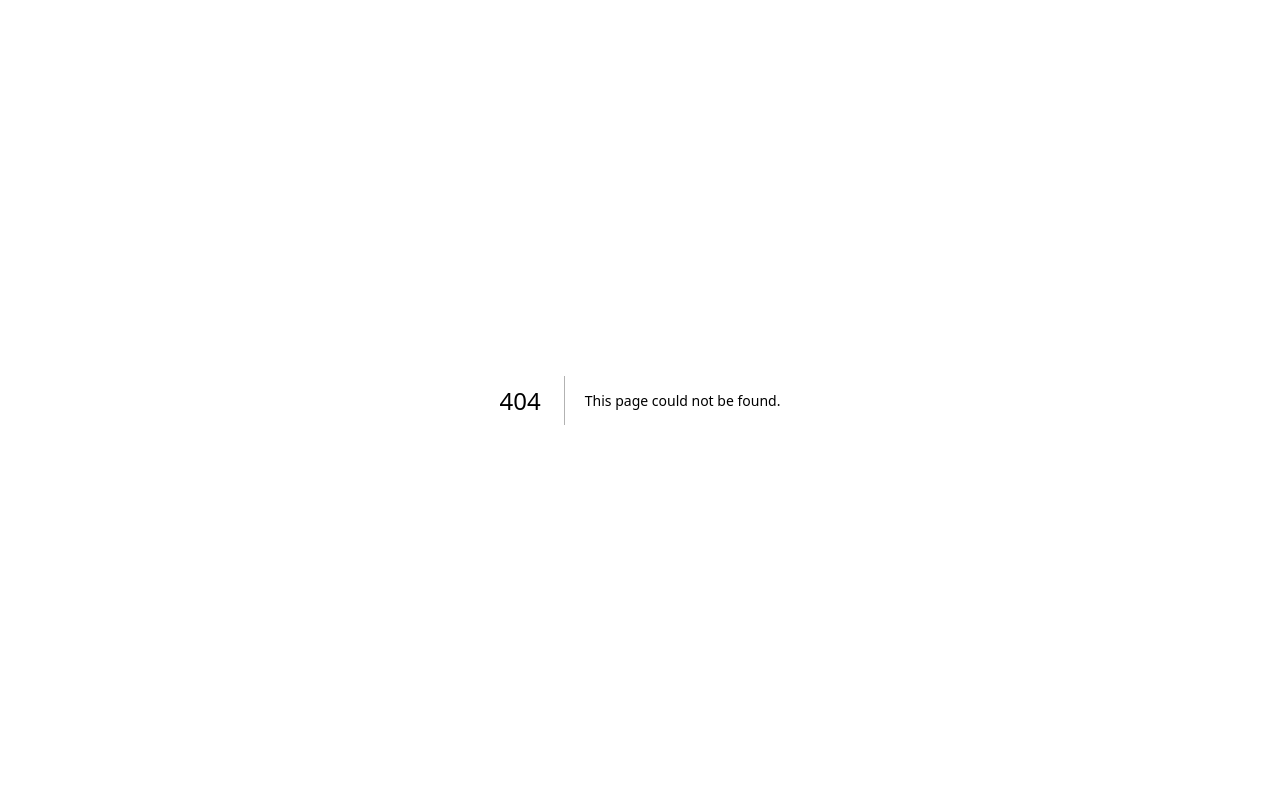
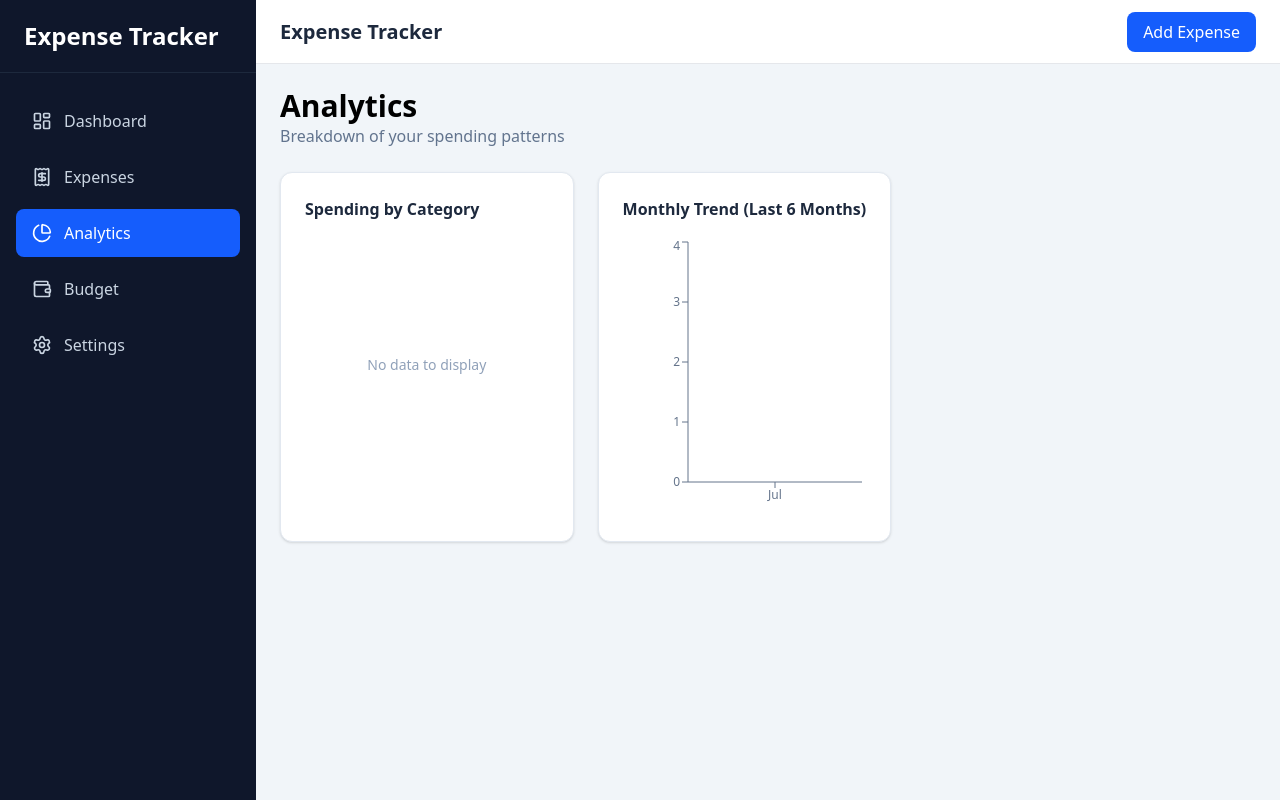
Before and after one commit to rohitshah316/next-js-expense-tracker, a Next.js app: page /dashboard/analytics in a window 1280 px wide. Before the commit this address had no page. Built offline with nearby package versions, Linux system fonts and the light colour scheme.

Commit message:
feat: add analytics page with cateogry and monthly spending charts

```diff
--- /dev/null
+++ b/src/app/dashboard/analytics/page.js
@@ -0,0 +1,40 @@
+"use client";
+
+import useExpenses from "@/hooks/useExpenses";
+import Card from "@/components/ui/Card";
+import LoadingSpinner from "@/components/ui/LoadingSpinner";
+import ExpensePieChart from "@/components/charts/ExpensePieChart";
+import MonthlyChart from "@/components/charts/MonthlyChart";
+
+export default function AnalyticsPage() {
+  const { expenses, isLoaded } = useExpenses();
+
+  if (!isLoaded) {
+    return <LoadingSpinner />;
+  }
+
+  return (
+    <div className="space-y-6">
+      <div>
+        <h1 className="text-3xl font-bold">Analytics</h1>
+        <p className="text-slate-500">Breakdown of your spending patterns</p>
+      </div>
+
+      <div className="grid grid-cols-1 gap-6 lg:grid-cols-2">
+        <Card>
+          <h3 className="mb-4 font-semibold text-slate-800">
+            Spending by Category
+          </h3>
+          <ExpensePieChart expenses={expenses} />
+        </Card>
+
+        <Card>
+          <h3 className="mb-4 font-semibold text-slate-800">
+            Monthly Trend (Last 6 Months)
+          </h3>
+          <MonthlyChart expenses={expenses} />
+        </Card>
+      </div>
+    </div>
+  );
+}
--- /dev/null
+++ b/src/components/charts/ExpensePieChart.jsx
@@ -0,0 +1,59 @@
+"use client"
+
+import { getCategoryById } from "@/data/categories";
+import { formatCurrency } from "@/lib/formatCurrency";
+import {useMemo} from "react";
+import { Cell, Legend, Pie, PieChart, ResponsiveContainer, Tooltip } from "recharts";
+
+
+export default function ExpensePieChart({expenses}){
+    const data=useMemo(()=>{
+
+        const totals=expenses.reduce((acc,e)=>{
+            acc[e.category]=(acc[e.category]||0)+Number(e.amount);
+
+            return acc
+        },{});
+
+        return Object.entries(totals)
+        .map(([categoryId,value])=>{
+            const category=getCategoryById(categoryId);
+            return {name:category.name, value,color: category.color}
+        })
+        .sort((a,b)=>b.value=a.value)
+
+    },[expenses]);
+
+    if(data.length===0){
+        return(
+            <div className="flex h-64 items-center justify-center text-sm text-slate-400">
+                No data to display
+            </div>
+        )
+    }
+
+
+    return(
+        <ResponsiveContainer width="100%" height={280}>
+            <PieChart>
+                <Pie
+                 data={data}
+          dataKey="value"
+          nameKey="name"
+          cx="50%"
+          cy="50%"
+          innerRadius={60}
+          outerRadius={90}
+          paddingAngle={2}
+                >
+                    {data.map((entry,index)=>(
+                        <Cell key={index} fill={entry.color}/>
+                    ))}
+                </Pie>
+                <Tooltip formatter={(value)=>formatCurrency(value)}/>
+                <Legend/>
+
+            </PieChart>
+        </ResponsiveContainer>
+    )
+}
--- /dev/null
+++ b/src/components/charts/MonthlyChart.jsx
@@ -0,0 +1,42 @@
+"use client"
+
+import {useMemo} from "react";
+import { BarChart, CartesianGrid, ResponsiveContainer ,XAxis,YAxis,Tooltip,Bar} from "recharts";
+import { formatCurrency } from "@/lib/formatCurrency";
+
+export default function MonthlyChart({expenses,monthsToShow=6}){
+    const data=useMemo(()=>{
+        const now=new Date();
+        const months=[];
+
+        for(let i=monthsToShow-1;i>=0;i--){
+            const d=new Date(now.getFullYear(),now.getMonth()-1,1);
+            months.push({
+                key:`${d.getFullYear()}-${d.getMonth()}`,
+                label: d.toLocaleDateString("en-US",{month:"short"}),
+                total:0,
+            })
+
+            expenses.forEach((e)=>{
+                const d=new Date(e.date);
+                const key=`${d.getFullYear()}-${d.getMonth()}`;
+                const month=months.find((m)=>m.key===key);
+                if(month) month.toal+=Number(e.amount);
+            });
+
+            return months;
+        }
+    },[expenses,monthsToShow]);
+
+    return(
+        <ResponsiveContainer width="100%" height={280}>
+            <BarChart data={data}>
+                <CartesianGrid strokeDasharray="3 3" stroke="e2e8f0"/>
+                 <XAxis dataKey="label" stroke="#64748b" fontSize={12} />
+        <YAxis stroke="#64748b" fontSize={12} />
+        <Tooltip formatter={(value) => formatCurrency(value)} />
+        <Bar dataKey="total" fill="#3b82f6" radius={[6, 6, 0, 0]} />
+            </BarChart>
+        </ResponsiveContainer>
+    )
+}
```
